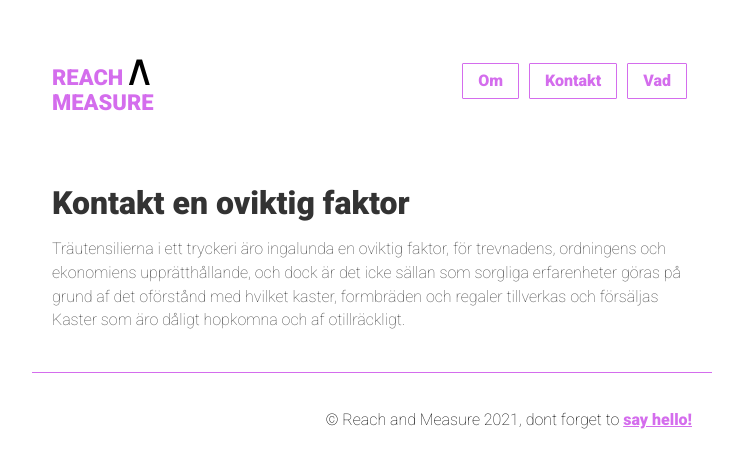
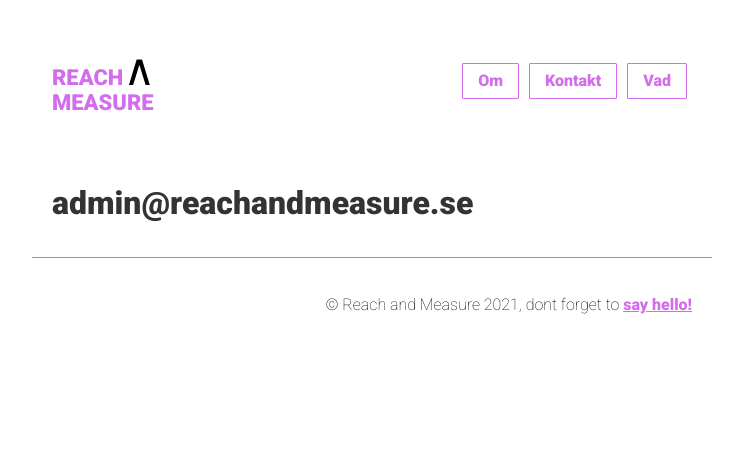
Before and after one commit to reachandmeasure/RetM, a Jekyll site: the page built from contact.md, in a window 1280 px wide. Shown: the top 468 px of the page, without its empty margins (268-1011 px from the left). Built offline with Jekyll 4.4.1, drawn with Linux system fonts in a browser that asks for light colours.

Commit message:
Update contact.md

```diff
--- a/contact.md
+++ b/contact.md
@@ -6,5 +6,4 @@ menu: Kontakt
 permalink: /kontakt/
 ---
 
-# Kontakt en oviktig faktor
-Träutensilierna i ett tryckeri äro ingalunda en oviktig faktor, för trevnadens, ordningens och ekonomiens upprätthållande, och dock är det icke sällan som sorgliga erfarenheter göras på grund af det oförstånd med hvilket kaster, formbräden och regaler tillverkas och försäljas Kaster som äro dåligt hopkomna och af otillräckligt.
+# admin@reachandmeasure.se
```
